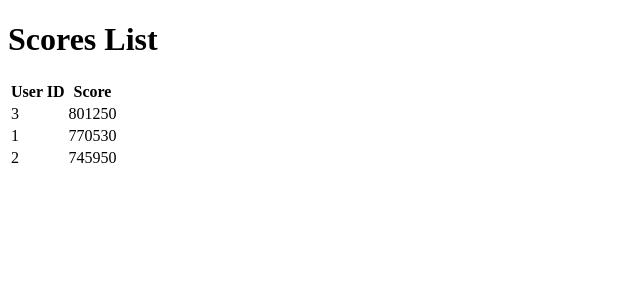
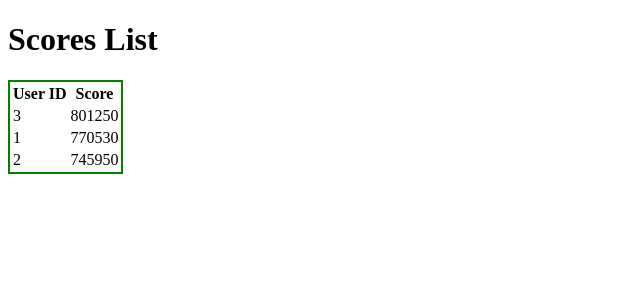
Before and after one commit to hgarcia000/SBA-318, a Node server app: page /renderscores in a window 1280 px wide. Shown: the top 300 px of the page, without its empty margins (0-640 px from the left). Run offline with Node 20, Linux system fonts and the light colour scheme.

Commit message:
Served static CSS file.

```diff
--- a/index.js
+++ b/index.js
@@ -16,6 +16,8 @@ const logReq = (req, res, next) => {
 };
 
 app.use(logReq);
+
+app.use(express.static('./styles'));
 
 
 app.use(express.json());       // to support JSON-encoded bodies
--- /dev/null
+++ b/styles/style.css
@@ -0,0 +1,3 @@
+table{
+    border: 2px solid green;
+}
--- a/views/index.ejs
+++ b/views/index.ejs
@@ -3,6 +3,7 @@
 <head>
     <meta charset="UTF-8">
     <meta name="viewport" content="width=device-width, initial-scale=1.0">
+    <link rel="stylesheet" href="/style.css">
     <title>Document</title>
 </head>
 <body>
```
